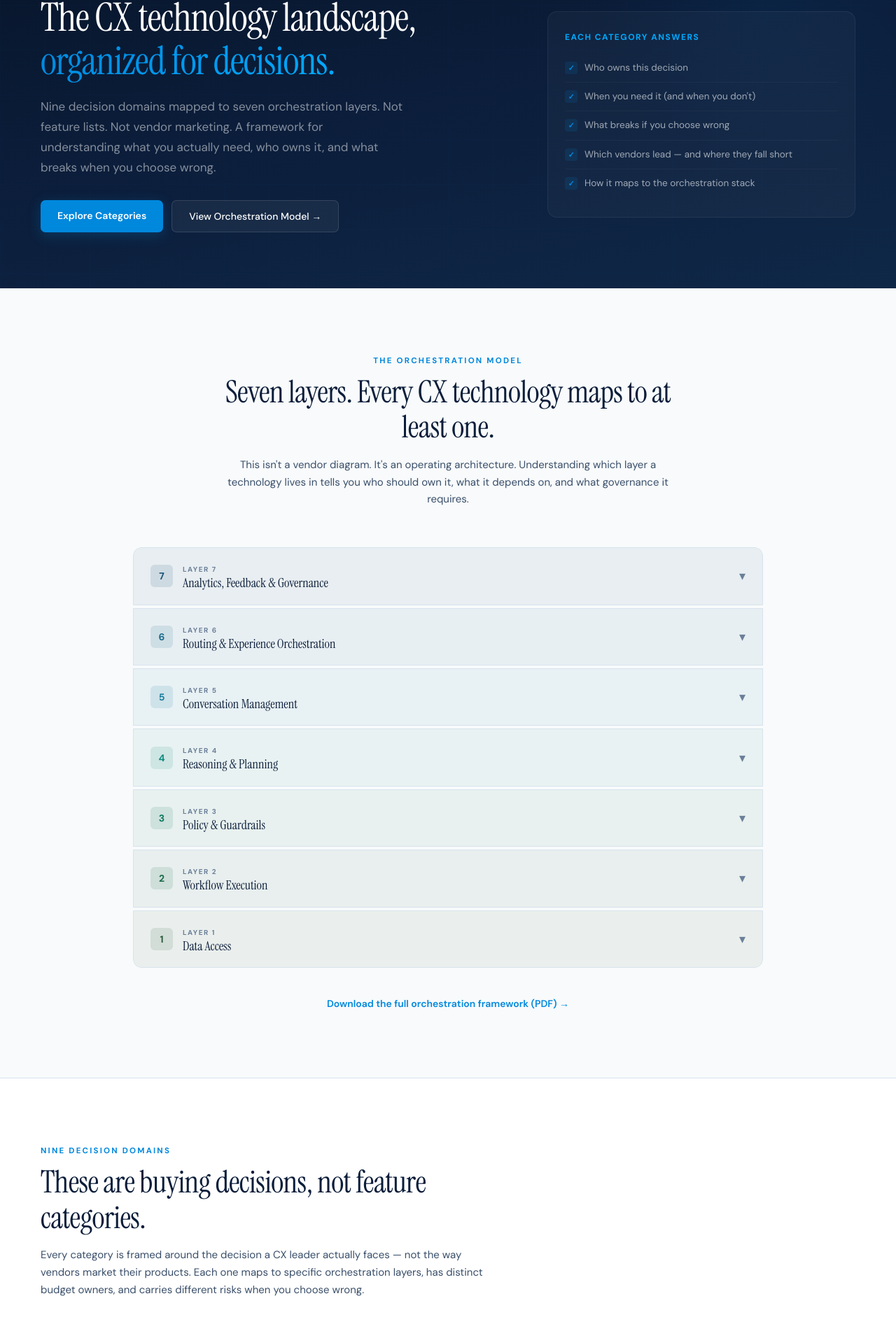
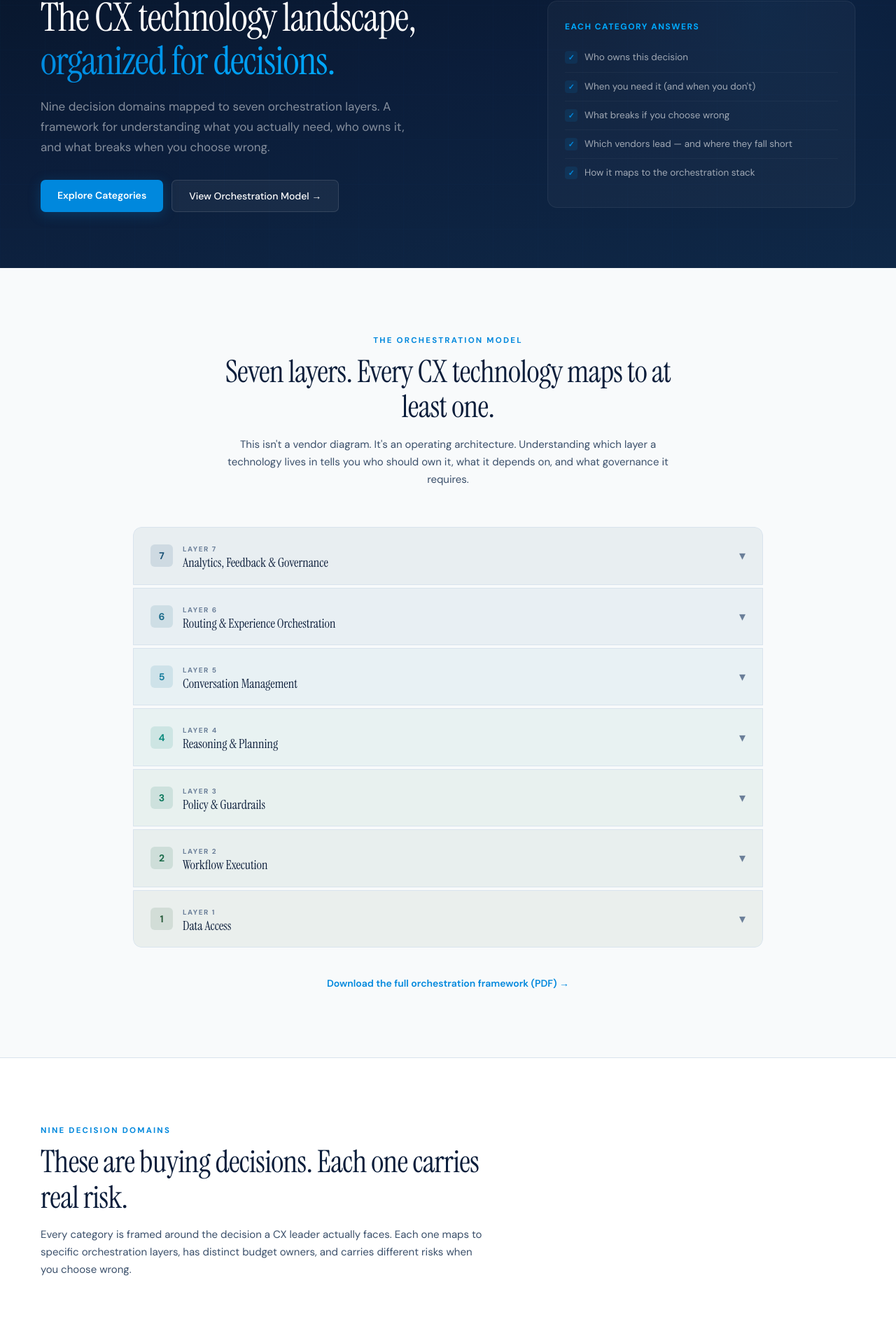
Before and after one commit to thomasbakerj-lgtm/CENTER-OF-CX, a React (Vite) app: page /platforms-and-tech in a window 1280 px wide. Shown: the part 185-2067 px from the top of the page at 70% size. Built offline with nearby package versions, Linux system fonts and the light colour scheme.

Commit message:
Update PlatformsTech.jsx

```diff
--- a/PlatformsTech.jsx
+++ b/PlatformsTech.jsx
@@ -99,7 +99,7 @@ function Hero() {
                 <span style={{ background: `linear-gradient(135deg, ${ELECTRIC}, ${LIGHT})`, WebkitBackgroundClip: "text", WebkitTextFillColor: "transparent" }}>organized for decisions.</span>
               </h1>
               <p style={{ fontSize: "clamp(15px, 1.6vw, 17px)", color: "rgba(255,255,255,0.5)", lineHeight: 1.7, maxWidth: 520, margin: "0 0 32px", fontFamily: "'DM Sans', sans-serif" }}>
-                Nine decision domains mapped to seven orchestration layers. Not feature lists. Not vendor marketing. A framework for understanding what you actually need, who owns it, and what breaks when you choose wrong.
+                Nine decision domains mapped to seven orchestration layers. A framework for understanding what you actually need, who owns it, and what breaks when you choose wrong.
               </p>
               <div style={{ display: "flex", gap: 12, flexWrap: "wrap" }}>
                 <a href="#categories" style={{ background: ELECTRIC, color: "#fff", fontSize: 14, fontWeight: 600, padding: "13px 24px", borderRadius: 7, fontFamily: "'DM Sans', sans-serif", boxShadow: `0 4px 18px rgba(0,136,221,0.25)` }}>Explore Categories</a>
@@ -317,9 +317,9 @@ function Categories() {
         <FadeIn>
           <div style={{ maxWidth: 640, marginBottom: 56 }}>
             <Label>Nine Decision Domains</Label>
-            <Title>These are buying decisions, not feature categories.</Title>
+            <Title>These are buying decisions. Each one carries real risk.</Title>
             <p style={{ fontSize: 15, color: SLATE, lineHeight: 1.65, marginTop: 4, fontFamily: "'DM Sans', sans-serif" }}>
-              Every category is framed around the decision a CX leader actually faces — not the way vendors market their products. Each one maps to specific orchestration layers, has distinct budget owners, and carries different risks when you choose wrong.
+              Every category is framed around the decision a CX leader actually faces. Each one maps to specific orchestration layers, has distinct budget owners, and carries different risks when you choose wrong.
             </p>
           </div>
         </FadeIn>
```
